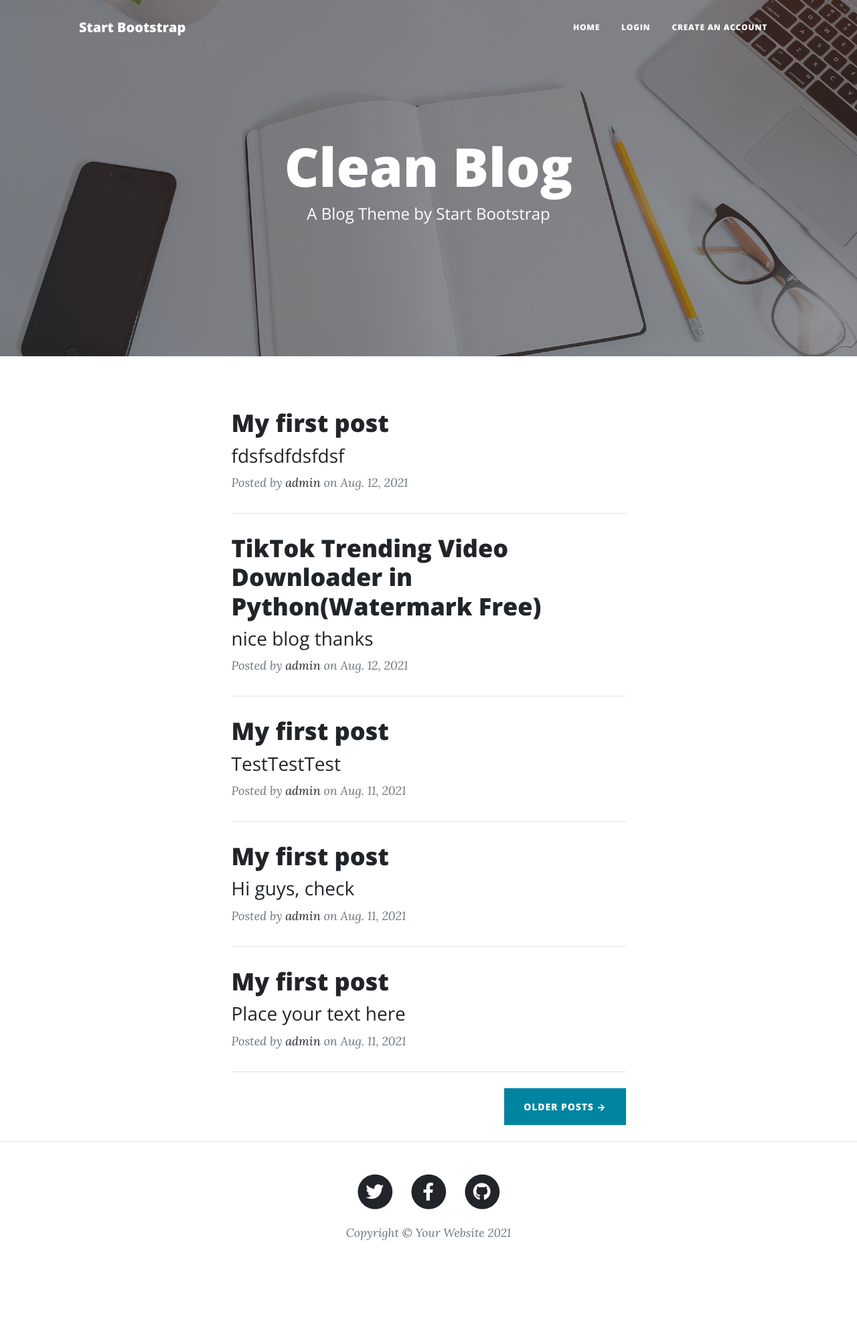
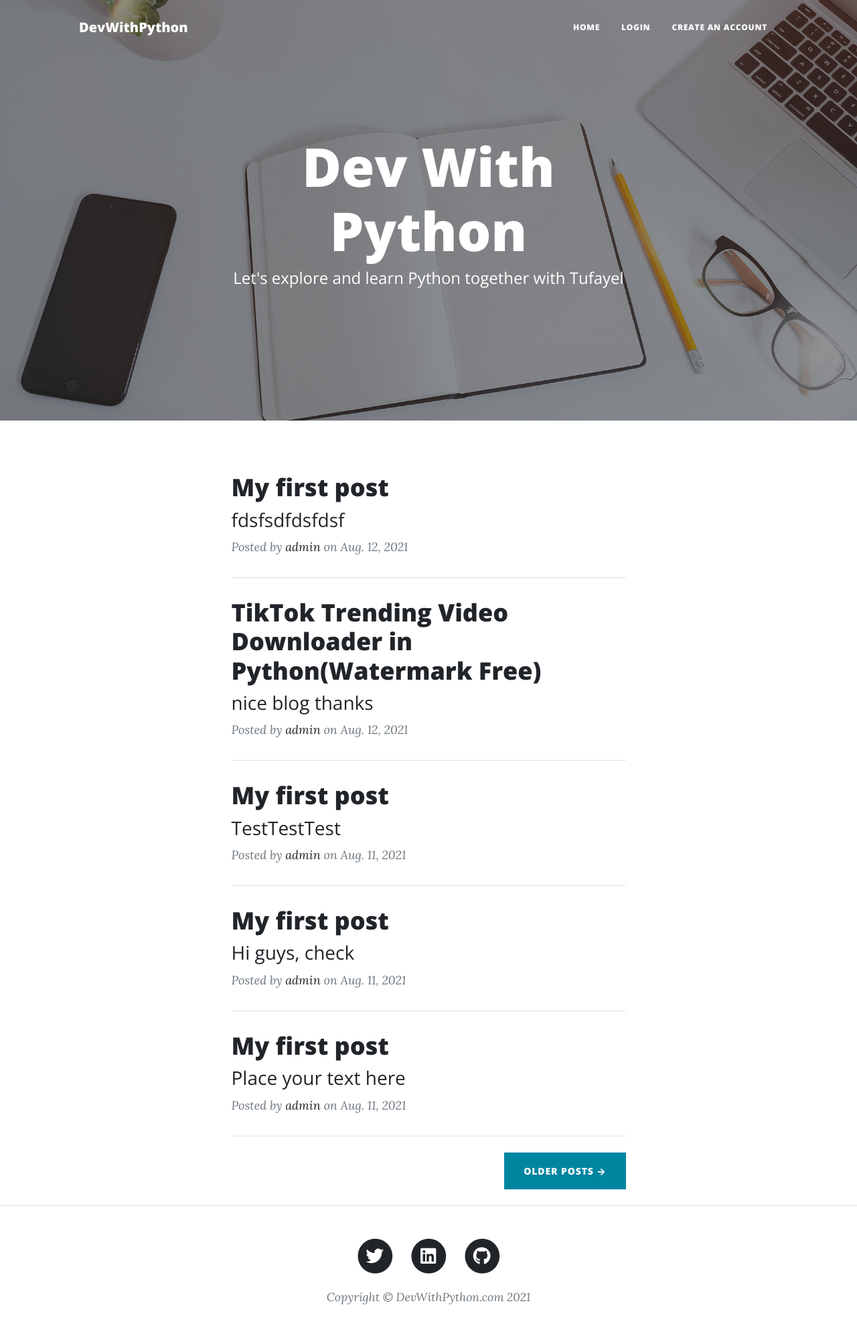
Before and after one commit to TufayelLUS/Django-Based-Blog, a Django app: page / in a window 1280 px wide. Shown: the whole page at 67% size. Before the commit the page ends 1852 px from the top, so only its background shows below. Run offline with Django 3.2, Linux system fonts and the light colour scheme; data comes from the database, SQL or seed files in the repository; both versions use the stored data as it was after the commit; some libraries are stand-ins or nearby versions.

Commit message:
Added older post listing and fixed template header and footer texts

```diff
--- a/home/urls.py
+++ b/home/urls.py
@@ -23,5 +23,7 @@ urlpatterns = [
     path('signup', views.signup, name='signup'),
     path('createPost', views.createBlogPost, name='createPost'),
     path('logout', views.logoutUser, name='logout'),
-    path('posts/<identifier>/<blog_slug>/', views.showBlogPost, name='blogpost_display')
+    path('posts/<identifier>/<blog_slug>/',
+         views.showBlogPost, name='blogpost_display'),
+    path('archive/<int:id>', views.showOldPosts, name='old_posts')
 ]
--- a/home/views.py
+++ b/home/views.py
@@ -25,7 +25,7 @@ def loginUser(request):
         password = request.POST.get('password')
         user = authenticate(request, username=username, password=password)
         if user is None:
-            return redirect('login')
+            return redirect('/login')
         else:
             login(request, user)
             return redirect('/')
@@ -40,7 +40,7 @@ def signup(request):
 def logoutUser(request):
     if not request.user.is_anonymous:
         logout(request)
-        return redirect('login')
+        return redirect('/login')
 
 
 def about(request):
@@ -66,11 +66,11 @@ def showBlogPost(request, identifier, blog_slug):
 
 def createBlogPost(request):
     if request.user.is_anonymous:
-        return redirect('login')
+        return redirect('/login')
     if request.method == 'POST':
         post_title = request.POST.get('title')
         if post_title.strip() == '':
-            return redirect('createPost')
+            return redirect('/createPost')
         post_body = request.POST.get('content')
         new_post = BlogPost()
         new_post.blog_slug = "".join(
@@ -85,3 +85,15 @@ def createBlogPost(request):
         new_post.save()
         return redirect('/')
     return render(request, 'create_post.html')
+
+
+def showOldPosts(request, id):
+    if int(id) > 0:
+        all_posts = BlogPost.objects.all()[::-1][int(id)+4:int(id)+9]
+        context = {
+            'posts': all_posts,
+            'next_archive_id': int(id)+1
+        }
+        return render(request, 'index.html', context)
+    else:
+        return redirect('/archive/1')
--- a/templates/index.html
+++ b/templates/index.html
@@ -6,7 +6,7 @@
   <meta name="viewport" content="width=device-width, initial-scale=1, shrink-to-fit=no" />
   <meta name="description" content="" />
   <meta name="author" content="" />
-  <title>Learn Python with Tufayel</title>
+  <title>Learn Python with Tufayel - DevWithPython.com</title>
   <link rel="icon" type="image/x-icon" href="/static/assets/favicon.ico" />
   <!-- Font Awesome icons (free version)-->
   <script src="https://use.fontawesome.com/releases/v5.15.3/js/all.js" crossorigin="anonymous"></script>
@@ -24,7 +24,7 @@
   <!-- Navigation-->
   <nav class="navbar navbar-expand-lg navbar-light" id="mainNav">
     <div class="container px-4 px-lg-5">
-      <a class="navbar-brand" href="/">Start Bootstrap</a>
+      <a class="navbar-brand" href="/">DevWithPython</a>
       <button class="navbar-toggler" type="button" data-bs-toggle="collapse" data-bs-target="#navbarResponsive"
         aria-controls="navbarResponsive" aria-expanded="false" aria-label="Toggle navigation">
         Menu
@@ -60,8 +60,8 @@
       <div class="row gx-4 gx-lg-5 justify-content-center">
         <div class="col-md-10 col-lg-8 col-xl-7">
           <div class="site-heading">
-            <h1>Clean Blog</h1>
-            <span class="subheading">A Blog Theme by Start Bootstrap</span>
+            <h1>Dev With Python</h1>
+            <span class="subheading">Let's explore and learn Python together with Tufayel</span>
           </div>
         </div>
       </div>
@@ -91,11 +91,15 @@
         <!-- Divider-->
         <hr class="my-4" />
         {% empty %}
-        <p>No blog post is published yet. Keep checking to see posts as soon as they are published</p>
+        <p>No more blog post is published yet. Keep checking to see posts as soon as they are published</p>
         {% endfor %}
         <!-- Pager-->
         <div class="d-flex justify-content-end mb-4">
-          <a class="btn btn-primary text-uppercase" href="#!">Older Posts →</a>
+          {% if next_archive_id is None %}
+          <a class="btn btn-primary text-uppercase" href="/archive/1">Older Posts →</a>
+          {% else %}
+          <a class="btn btn-primary text-uppercase" href="/archive/{{ next_archive_id }}">Older Posts →</a>
+          {% endif %}
         </div>
       </div>
     </div>
@@ -107,7 +111,7 @@
         <div class="col-md-10 col-lg-8 col-xl-7">
           <ul class="list-inline text-center">
             <li class="list-inline-item">
-              <a href="#!">
+              <a href="https://twitter.com/cse_tufayel">
                 <span class="fa-stack fa-lg">
                   <i class="fas fa-circle fa-stack-2x"></i>
                   <i class="fab fa-twitter fa-stack-1x fa-inverse"></i>
@@ -115,15 +119,15 @@
               </a>
             </li>
             <li class="list-inline-item">
-              <a href="#!">
+              <a href="https://www.linkedin.com/in/tufayel-ahmed-cse/">
                 <span class="fa-stack fa-lg">
                   <i class="fas fa-circle fa-stack-2x"></i>
-                  <i class="fab fa-facebook-f fa-stack-1x fa-inverse"></i>
+                  <i class="fab fa-linkedin fa-stack-1x fa-inverse"></i>
                 </span>
               </a>
             </li>
             <li class="list-inline-item">
-              <a href="#!">
+              <a href="https://github.com/TufayelLUS">
                 <span class="fa-stack fa-lg">
                   <i class="fas fa-circle fa-stack-2x"></i>
                   <i class="fab fa-github fa-stack-1x fa-inverse"></i>
@@ -132,7 +136,7 @@
             </li>
           </ul>
           <div class="small text-center text-muted fst-italic">
-            Copyright &copy; Your Website 2021
+            Copyright &copy; DevWithPython.com {% now "Y" %}
           </div>
         </div>
       </div>
```
Also changed, not shown: templates/post.html (+8 -6 lines), db.sqlite3.
